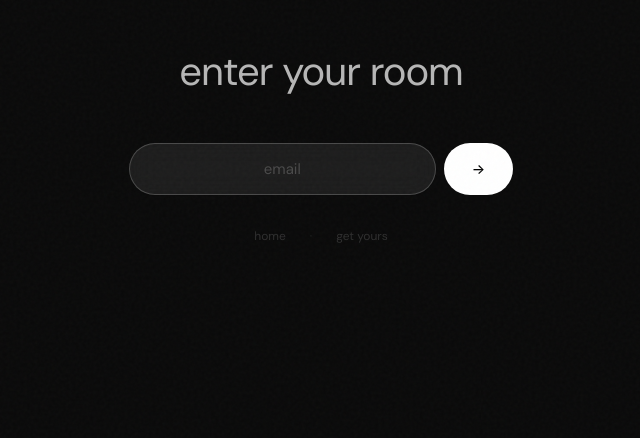
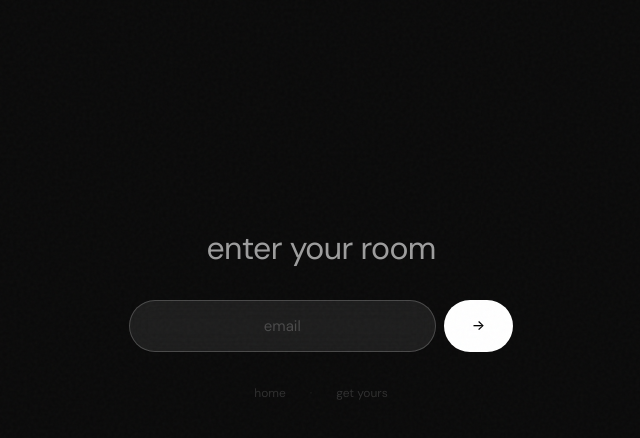
Before and after one commit to avery-fp/footprint, a Next.js app: page /auth/login in a window 1280 px wide. Shown: the part 254-692 px from the top of the page, without its empty margins (319-959 px from the left). Built offline with nearby package versions, Linux system fonts and the light colour scheme; no server answers; the database is empty.

Commit message:
login: bottom-anchored like landing, stronger gradient, tighter spacing

```diff
--- a/app/auth/login/page.tsx
+++ b/app/auth/login/page.tsx
@@ -70,14 +70,14 @@ export default function LoginPage() {
   const f = "'DM Sans', -apple-system, sans-serif"
 
   return (
-    <div className="min-h-screen relative overflow-hidden flex items-center justify-center">
+    <div className="min-h-screen relative overflow-hidden flex flex-col justify-end pb-[18vh]">
       <style>{`@import url('https://fonts.googleapis.com/css2?family=DM+Sans:ital,opsz,wght@0,9..40,100..1000;1,9..40,100..1000&display=swap');`}</style>
 
       {wallpaper ? (
         <>
           <img src={wallpaper} alt="" className="fixed inset-0 w-full h-full object-cover" />
           <div className="fixed inset-0" style={{
-            background: 'linear-gradient(180deg, rgba(0,0,0,0.3) 0%, rgba(0,0,0,0.65) 50%, rgba(0,0,0,0.93) 100%)'
+            background: 'linear-gradient(180deg, rgba(0,0,0,0.1) 0%, rgba(0,0,0,0.4) 40%, rgba(0,0,0,0.85) 75%, rgba(0,0,0,0.95) 100%)'
           }} />
         </>
       ) : (
@@ -88,15 +88,15 @@ export default function LoginPage() {
 
         {!sent ? (
           <>
-            <div className="mb-12 transition-all duration-[1000ms] ease-out"
+            <div className="mb-8 transition-all duration-[1000ms] ease-out"
               style={{
                 opacity: phase >= 1 ? 1 : 0,
                 transform: phase >= 1 ? 'translateY(0)' : 'translateY(14px)',
               }}>
-              <p className="text-white/70 text-center" style={{
-                fontSize: 'clamp(26px, 5.5vw, 40px)',
+              <p className="text-white/60 text-center" style={{
+                fontSize: 'clamp(22px, 4.5vw, 32px)',
                 fontWeight: 400,
-                letterSpacing: '-0.025em',
+                letterSpacing: '-0.02em',
                 lineHeight: 1.2,
               }}>
                 enter your room
```
